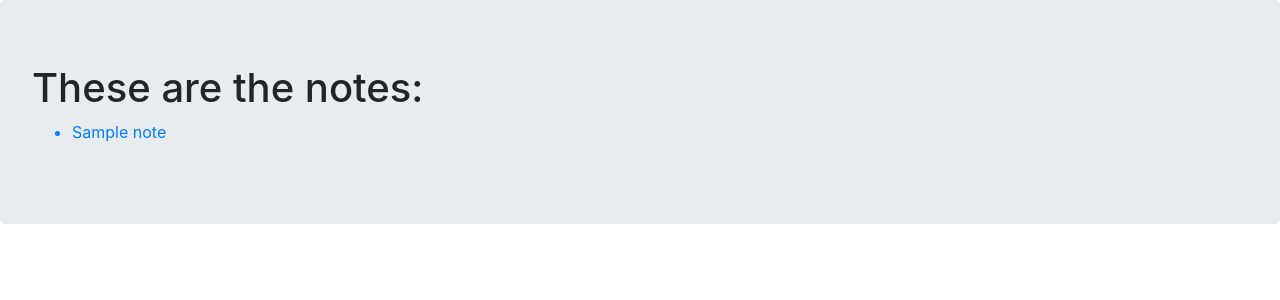
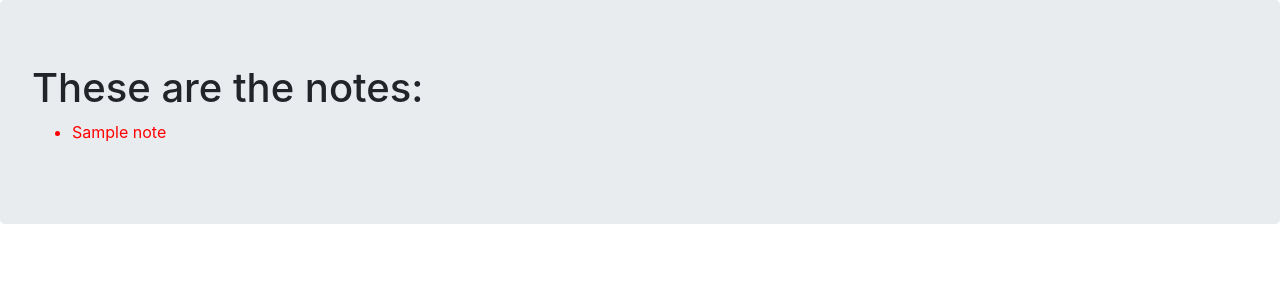
Before and after one commit to reskyramadhandi/smartnotes, a Django app: page /smart/notes in a window 1280 px wide. Shown: the top 300 px of the page. Run offline with Django 3.2, Linux system fonts and the light colour scheme; tables that the repository leaves empty hold one stand-in row (values such as "Sample post"); some libraries are stand-ins or nearby versions.

Commit message:
setup static files

```diff
--- a/notes/templates/notes/notes_list.html
+++ b/notes/templates/notes/notes_list.html
@@ -1,26 +1,41 @@
+{% load static %}
+
 <!DOCTYPE html>
 <html lang="en">
+
 <head>
     <meta charset="UTF-8">
     <meta http-equiv="X-UA-Compatible" content="IE=edge">
     <meta name="viewport" content="width=device-width, initial-scale=1.0">
     <!-- CSS only -->
-    <link rel="stylesheet" href="https://cdn.jsdelivr.net/npm/bootstrap@4.0.0/dist/css/bootstrap.min.css" integrity="sha384-Gn5384xqQ1aoWXA+058RXPxPg6fy4IWvTNh0E263XmFcJlSAwiGgFAW/dAiS6JXm" crossorigin="anonymous">
+    <link rel="stylesheet" href="https://cdn.jsdelivr.net/npm/bootstrap@4.0.0/dist/css/bootstrap.min.css"
+        integrity="sha384-Gn5384xqQ1aoWXA+058RXPxPg6fy4IWvTNh0E263XmFcJlSAwiGgFAW/dAiS6JXm" crossorigin="anonymous">
+    <link rel="stylesheet" type="text/css" href="{% static 'css/style.css' %}">
     <title>SmartNotes!</title>
 </head>
+
 <body>
     <div class="jumbotron">
         <h1>These are the notes:</h1>
         <ul>
             {% for note in notes %}
-                <!-- <a href={{note.pk}}><li>{{note.title}}</li></a> -->
-                <a href="{{request.get_full_path}}/{{note.pk}}"><li>{{note.title}}</li></a>
+            <!-- <a href={{note.pk}}><li>{{note.title}}</li></a> -->
+            <a href="{{request.get_full_path}}/{{note.pk}}">
+                <li class="note-li">{{note.title}}</li>
+            </a>
             {% endfor %}
         </ul>
     </div>
 
-      <script src="https://code.jquery.com/jquery-3.2.1.slim.min.js" integrity="sha384-KJ3o2DKtIkvYIK3UENzmM7KCkRr/rE9/Qpg6aAZGJwFDMVNA/GpGFF93hXpG5KkN" crossorigin="anonymous"></script>
-      <script src="https://cdn.jsdelivr.net/npm/popper.js@1.12.9/dist/umd/popper.min.js" integrity="sha384-ApNbgh9B+Y1QKtv3Rn7W3mgPxhU9K/ScQsAP7hUibX39j7fakFPskvXusvfa0b4Q" crossorigin="anonymous"></script>
-      <script src="https://cdn.jsdelivr.net/npm/bootstrap@4.0.0/dist/js/bootstrap.min.js" integrity="sha384-JZR6Spejh4U02d8jOt6vLEHfe/JQGiRRSQQxSfFWpi1MquVdAyjUar5+76PVCmYl" crossorigin="anonymous"></script>
+    <script src="https://code.jquery.com/jquery-3.2.1.slim.min.js"
+        integrity="sha384-KJ3o2DKtIkvYIK3UENzmM7KCkRr/rE9/Qpg6aAZGJwFDMVNA/GpGFF93hXpG5KkN"
+        crossorigin="anonymous"></script>
+    <script src="https://cdn.jsdelivr.net/npm/popper.js@1.12.9/dist/umd/popper.min.js"
+        integrity="sha384-ApNbgh9B+Y1QKtv3Rn7W3mgPxhU9K/ScQsAP7hUibX39j7fakFPskvXusvfa0b4Q"
+        crossorigin="anonymous"></script>
+    <script src="https://cdn.jsdelivr.net/npm/bootstrap@4.0.0/dist/js/bootstrap.min.js"
+        integrity="sha384-JZR6Spejh4U02d8jOt6vLEHfe/JQGiRRSQQxSfFWpi1MquVdAyjUar5+76PVCmYl"
+        crossorigin="anonymous"></script>
 </body>
+
 </html>
--- a/smartnotes/settings.py
+++ b/smartnotes/settings.py
@@ -122,6 +122,9 @@ USE_TZ = True
 # https://docs.djangoproject.com/en/3.2/howto/static-files/
 
 STATIC_URL = '/static/'
+STATICFILES_DIRS = [
+    BASE_DIR / 'static',
+]
 
 # Default primary key field type
 # https://docs.djangoproject.com/en/3.2/ref/settings/#default-auto-field
--- /dev/null
+++ b/static/css/style.css
@@ -0,0 +1,3 @@
+.note-li {
+    color: red;
+}
```
